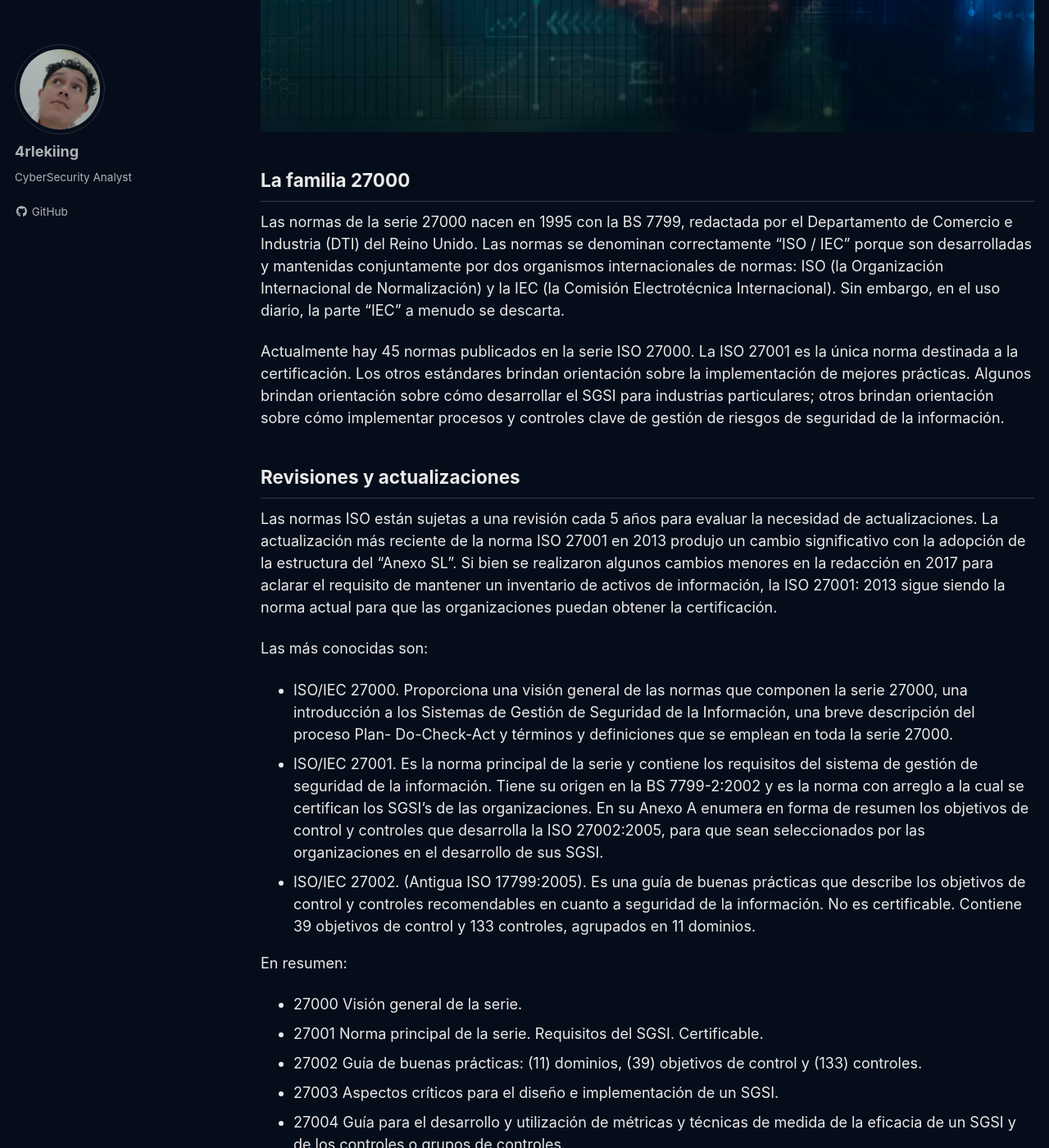
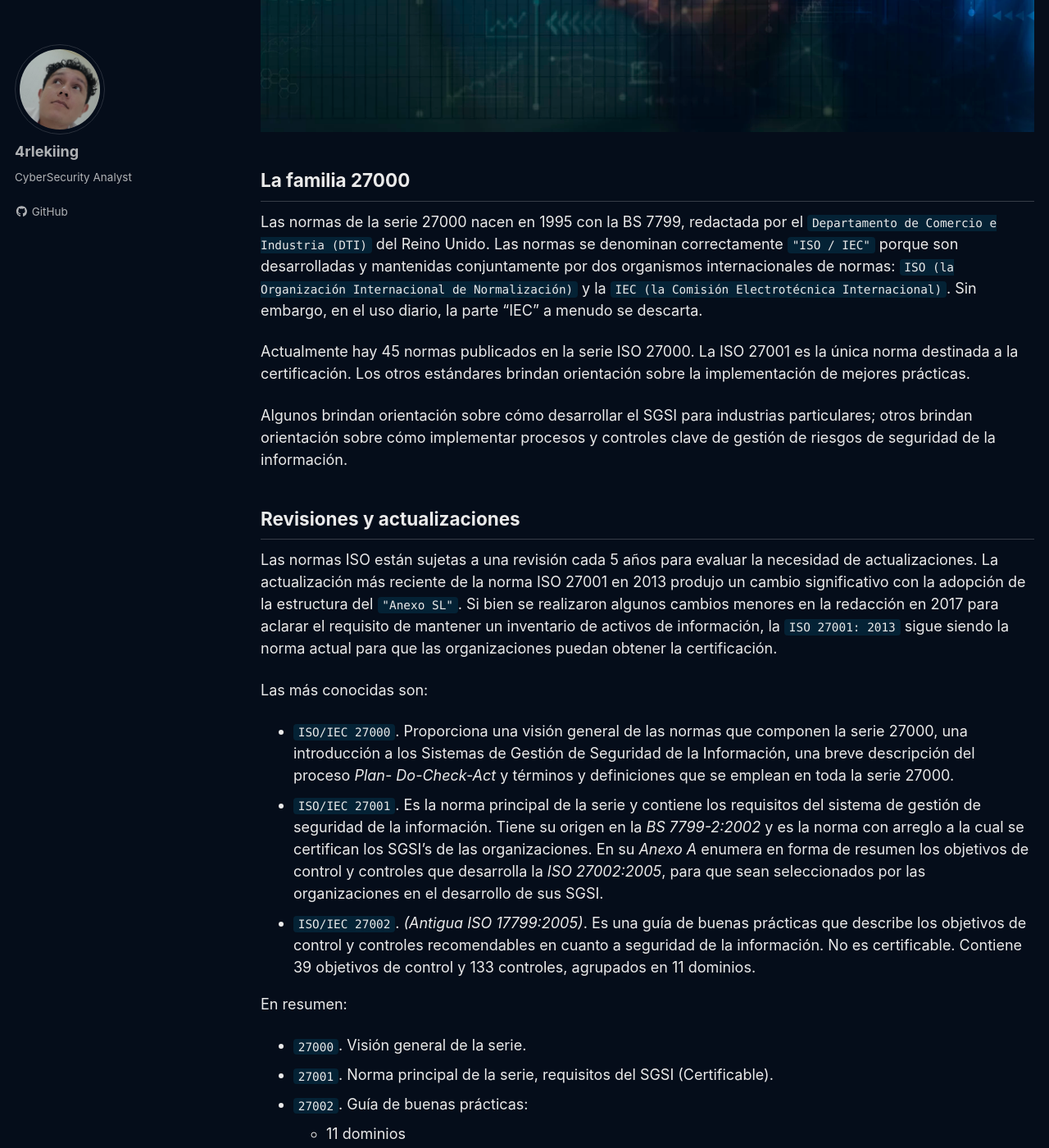
Before and after one commit to 4rleking/ISO27001.github.io, a Jekyll site: the page built from _posts/2023-08-02-Historia.md, in a window 1280 px wide and 1400 px high, scrolled down 699 px. Shown: the whole window at 82% size. Built offline with Jekyll 4.4.1, drawn with Linux system fonts in a browser that asks for light colours; cached includes are drawn as plain includes; a script that is not in the unit is left out; some of the changed text lies outside the part shown.

Commit message:
Update 2023-08-02-Historia.md

```diff
--- a/_posts/2023-08-02-Historia.md
+++ b/_posts/2023-08-02-Historia.md
@@ -17,47 +17,52 @@ tags:
 
 ## La familia 27000
 
-Las normas de la serie 27000 nacen en 1995 con la BS 7799, redactada por el Departamento de Comercio e Industria (DTI) del Reino Unido. Las normas se denominan correctamente "ISO / IEC" porque son desarrolladas y mantenidas conjuntamente por dos organismos internacionales de normas: ISO (la Organización Internacional de Normalización) y la IEC (la Comisión Electrotécnica Internacional). Sin embargo, en el uso diario, la parte "IEC" a menudo se descarta.
+Las normas de la serie 27000 nacen en 1995 con la BS 7799, redactada por el `Departamento de Comercio e Industria (DTI)` del Reino Unido. Las normas se denominan correctamente `"ISO / IEC"` porque son desarrolladas y mantenidas conjuntamente por dos organismos internacionales de normas: `ISO (la Organización Internacional de Normalización)` y la `IEC (la Comisión Electrotécnica Internacional)`. Sin embargo, en el uso diario, la parte "IEC" a menudo se descarta.
 
-Actualmente hay 45 normas publicados en la serie ISO 27000. La ISO 27001 es la única norma destinada a la certificación. Los otros estándares brindan orientación sobre la implementación de mejores prácticas. Algunos brindan orientación sobre cómo desarrollar el SGSI para industrias particulares; otros brindan orientación sobre cómo implementar procesos y controles clave de gestión de riesgos de seguridad de la información.
+Actualmente hay 45 normas publicados en la serie ISO 27000. La ISO 27001 es la única norma destinada a la certificación. Los otros estándares brindan orientación sobre la implementación de mejores prácticas.
+
+Algunos brindan orientación sobre cómo desarrollar el SGSI para industrias particulares; otros brindan orientación sobre cómo implementar procesos y controles clave de gestión de riesgos de seguridad de la información.
 
 ## Revisiones y actualizaciones
 
-Las normas ISO están sujetas a una revisión cada 5 años para evaluar la necesidad de actualizaciones. La actualización más reciente de la norma ISO 27001 en 2013 produjo un cambio significativo con la adopción de la estructura del "Anexo SL". Si bien se realizaron algunos cambios menores en la redacción en 2017 para aclarar el requisito de mantener un inventario de activos de información, la ISO 27001: 2013 sigue siendo la norma actual para que las organizaciones puedan obtener la certificación.
+Las normas ISO están sujetas a una revisión cada 5 años para evaluar la necesidad de actualizaciones. La actualización más reciente de la norma ISO 27001 en 2013 produjo un cambio significativo con la adopción de la estructura del `"Anexo SL"`. Si bien se realizaron algunos cambios menores en la redacción en 2017 para aclarar el requisito de mantener un inventario de activos de información, la `ISO 27001: 2013` sigue siendo la norma actual para que las organizaciones puedan obtener la certificación.
 
 Las más conocidas son:
 
-* ISO/IEC 27000. Proporciona una visión general de las normas que componen la serie 27000, una introducción a los Sistemas de Gestión de Seguridad de la Información, una breve descripción del proceso Plan- Do-Check-Act y términos y definiciones que se emplean en toda la serie 27000.
-* ISO/IEC 27001. Es la norma principal de la serie y contiene los requisitos del sistema de gestión de seguridad de la información. Tiene su origen en la BS 7799-2:2002 y es la norma con arreglo a la cual se certifican los SGSI’s de las organizaciones. En su Anexo A enumera en forma de resumen los objetivos de control y controles que desarrolla la ISO 27002:2005, para que sean seleccionados por las organizaciones en el desarrollo de sus SGSI.
-* ISO/IEC 27002. (Antigua ISO 17799:2005). Es una guía de buenas prácticas que describe los objetivos de control y controles recomendables en cuanto a seguridad de la información. No es certificable. Contiene 39 objetivos de control y 133 controles, agrupados en 11 dominios.
+* `ISO/IEC 27000`. Proporciona una visión general de las normas que componen la serie 27000, una introducción a los Sistemas de Gestión de Seguridad de la Información, una breve descripción del proceso *Plan- Do-Check-Act* y términos y definiciones que se emplean en toda la serie 27000.
+* `ISO/IEC 27001`. Es la norma principal de la serie y contiene los requisitos del sistema de gestión de seguridad de la información. Tiene su origen en la *BS 7799-2:2002* y es la norma con arreglo a la cual se certifican los SGSI’s de las organizaciones. En su *Anexo A* enumera en forma de resumen los objetivos de control y controles que desarrolla la *ISO 27002:2005*, para que sean seleccionados por las organizaciones en el desarrollo de sus SGSI.
+* `ISO/IEC 27002`. *(Antigua ISO 17799:2005)*. Es una guía de buenas prácticas que describe los objetivos de control y controles recomendables en cuanto a seguridad de la información. No es certificable. Contiene 39 objetivos de control y 133 controles, agrupados en 11 dominios.
 
 En resumen:
 
-* 27000 Visión general de la serie.
-* 27001 Norma principal de la serie. Requisitos del SGSI. Certificable.
-* 27002 Guía de buenas prácticas: (11) dominios, (39) objetivos de control y (133) controles.
-* 27003 Aspectos críticos para el diseño e implementación de un SGSI.
-* 27004 Guía para el desarrollo y utilización de métricas y técnicas de medida de la eficacia de un SGSI y de los controles o grupos de controles.
-* 27005 Directrices para la gestión del riesgo.
-* 27006 Requisitos para la acreditación de entidades de auditoría y certificación.
-* 27007 Guía de auditoría de un SGSI.
-* 27008 Guía de auditoría de los controles seleccionados.
-* 27013 Guía de implementación integrada de ISO/IEC 27001 e ISO/IEC 20000-1.
-* 27014 Guía de gobierno corporativo de la seguridad de la información.
-* 27031 Guía de continuidad de negocio en cuanto a tecnologías de la información y comunicaciones.
-* 27032 Guía relativa a la ciberseguridad.
-* 27033 Guía de seguridad en redes (7 partes).
-* 27034 Guía de seguridad en aplicaciones informáticas.
-* 27035 Guía de gestión de incidentes de seguridad de la información.
-* 27036 Guía de seguridad de externalización de servicios.
-* 27037 Guía de identificación, recopilación y preservación de evidencias digitales
+* `27000`. Visión general de la serie.
+* `27001`. Norma principal de la serie, requisitos del SGSI (Certificable).
+* `27002`. Guía de buenas prácticas:
+  * 11 dominios
+  * 39 objetivos de control
+  * 133 controles.
+* `27003`. Aspectos críticos para el diseño e implementación de un SGSI.
+* `27004` Guía para el desarrollo y utilización de métricas y técnicas de medida de la eficacia de un SGSI y de los controles o grupos de controles.
+* `27005`. Directrices para la gestión del riesgo.
+* `27006`. Requisitos para la acreditación de entidades de auditoría y certificación.
+* `27007`. Guía de auditoría de un SGSI.
+* `27008`. Guía de auditoría de los controles seleccionados.
+* `27013`. Guía de implementación integrada de *ISO/IEC 27001* e *ISO/IEC 20000-1*.
+* `27014`. Guía de gobierno corporativo de la seguridad de la información.
+* `27031`. Guía de continuidad de negocio en cuanto a tecnologías de la información y comunicaciones.
+* `27032`. Guía relativa a la ciberseguridad.
+* `27033`. Guía de seguridad en redes (7 partes).
+* `27034`. Guía de seguridad en aplicaciones informáticas.
+* `27035`. Guía de gestión de incidentes de seguridad de la información.
+* `27036`. Guía de seguridad de externalización de servicios.
+* `27037`. Guía de identificación, recopilación y preservación de evidencias digitales.
 
 Adicionalmente a las normas anteriores, cuyo ámbito de aplicación es independiente del tipo de actividad desarrollado por la organización, se han elaborado (o están en fase de ello) otras aplicables a sectores específicos:
 
-* ISO/IEC 27010. Es una norma, dividida en dos partes, para la gestión de la seguridad de la información en comunicaciones intersectoriales.
-* ISO/IEC 27011 Es una guía de interpretación de la implementación y gestión de la seguridad de la información en organizaciones del sector de telecomunicaciones basada en ISO/IEC 27002. Está publicada también como norma ITU-T X.1051.
-* ISO/IEC 27012. Es un conjunto de requisitos (complementarios a ISO/IEC 27001) y directrices (complementarias a ISO/IEC 27002) de gestión de seguridad de la información en organizaciones que proporcionen servicios de e-Administración.
-* ISO/IEC 27015. Guía de SGSI para organizaciones del sector financiero y de seguros.
-* ISO 27799. Es una norma que proporciona directrices para apoyar la interpretación y aplicación en el sector sanitario de ISO/IEC 27002, en cuanto a la seguridad de la información sobre los datos de salud de los pacientes. Esta norma, al contrario que las anteriores, no la desarrolla el subcomité JTC1/SC27, sino el comité técnico TC 215.
+* `ISO/IEC 27010`. Es una norma, dividida en dos partes, para la gestión de la seguridad de la información en comunicaciones intersectoriales.
+* `ISO/IEC 27011`. Es una guía de interpretación de la implementación y gestión de la seguridad de la información en organizaciones del sector de telecomunicaciones basada en *ISO/IEC 27002*. Está publicada también como norma *ITU-T X.1051*.
+* `ISO/IEC 27012`. Es un conjunto de requisitos *(complementarios a ISO/IEC 27001)* y directrices *(complementarias a ISO/IEC 27002)* de gestión de seguridad de la información en organizaciones que proporcionen servicios de *e-Administración*.
+* `ISO/IEC 27015`. Guía de SGSI para organizaciones del sector financiero y de seguros.
+* `ISO 27799`. Es una norma que proporciona directrices para apoyar la interpretación y aplicación en el sector sanitario de *ISO/IEC 27002*, en cuanto a la seguridad de la información sobre los datos de salud de los pacientes. Esta norma, al contrario que las anteriores, no la desarrolla el subcomité *JTC1/SC27*, sino el comité técnico *TC 215*.
 
-Con diferente finalidad se tiene la Norma ISO 19011 que proporciona orientación relativa a las auditorías de sistemas de gestión. Es de ámbito general y, en consecuencia, aplicable tanto a la Seguridad de la Información (27001) como a la calidad (9001) y a la gestión ambiental (14001).
+Con diferente finalidad se tiene la Norma *ISO 19011* que proporciona orientación relativa a las auditorías de sistemas de gestión. Es de ámbito general y, en consecuencia, aplicable tanto a la Seguridad de la Información (27001) como a la calidad (9001) y a la gestión ambiental (14001).
```
Also changed, not shown: other parts of _posts/2023-08-02-Historia.md (+1 -1 lines).
